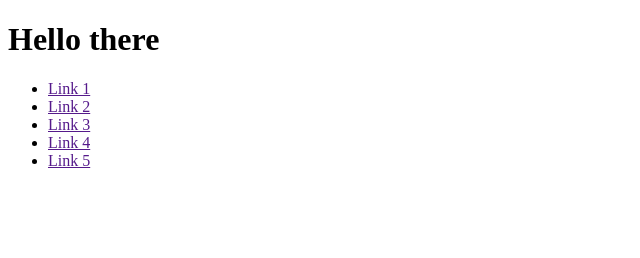
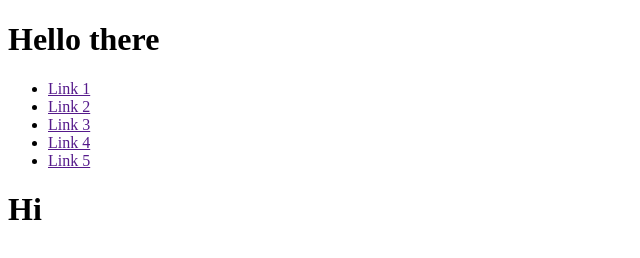
Before and after one commit to jeremyjo/Jeremy, a plain HTML site: page index.html in a window 1280 px wide. Shown: the whole page, without its empty margins (0-640 px from the left). Drawn offline with Linux system fonts and the light colour scheme.

Commit message:
Add <main> tag

```diff
--- a/index.html
+++ b/index.html
@@ -19,5 +19,9 @@
             </ul>
         </nav>
     </header>
+
+    <main>
+        <h1>Hi</h1>
+    </main>
 </body>
 </html>
```
